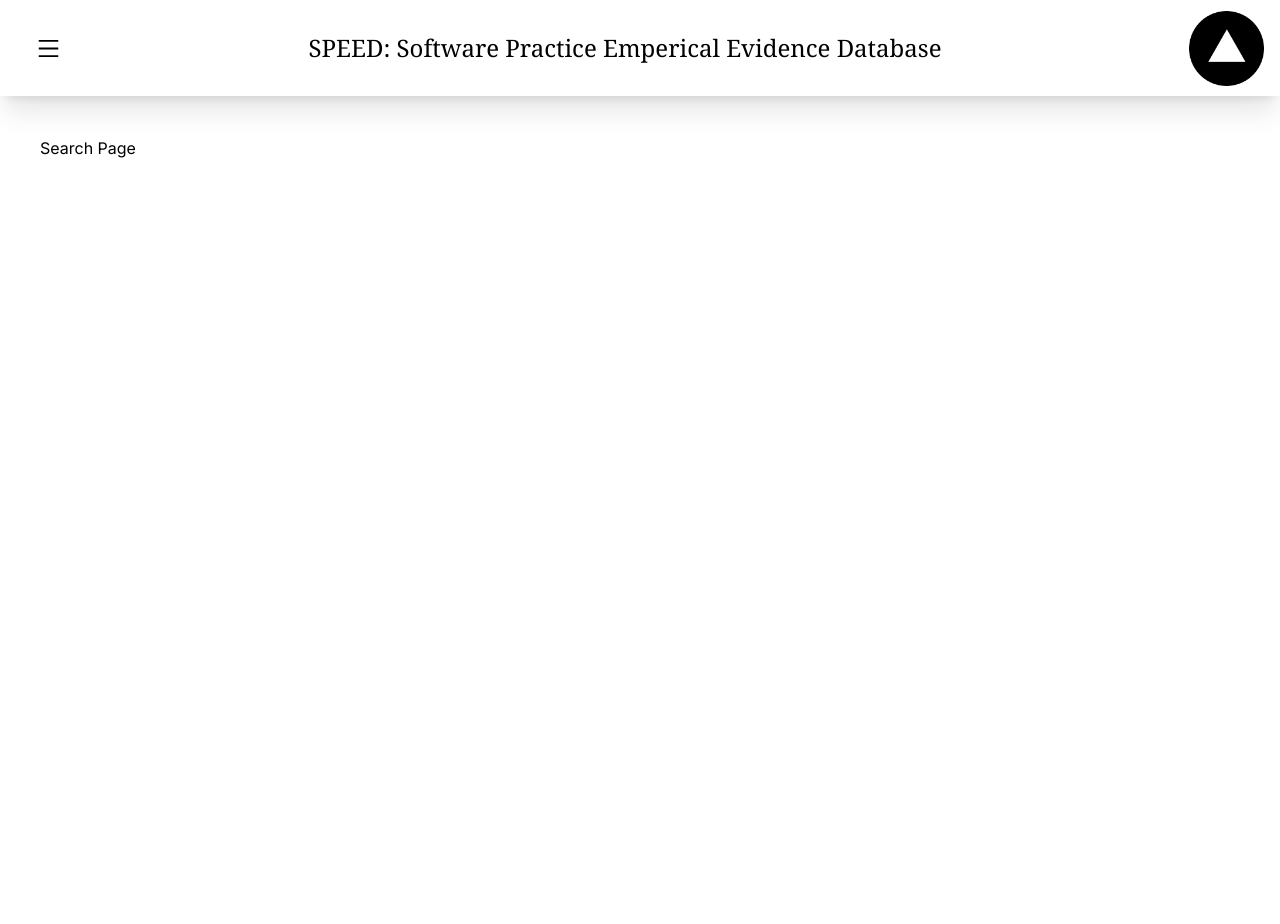
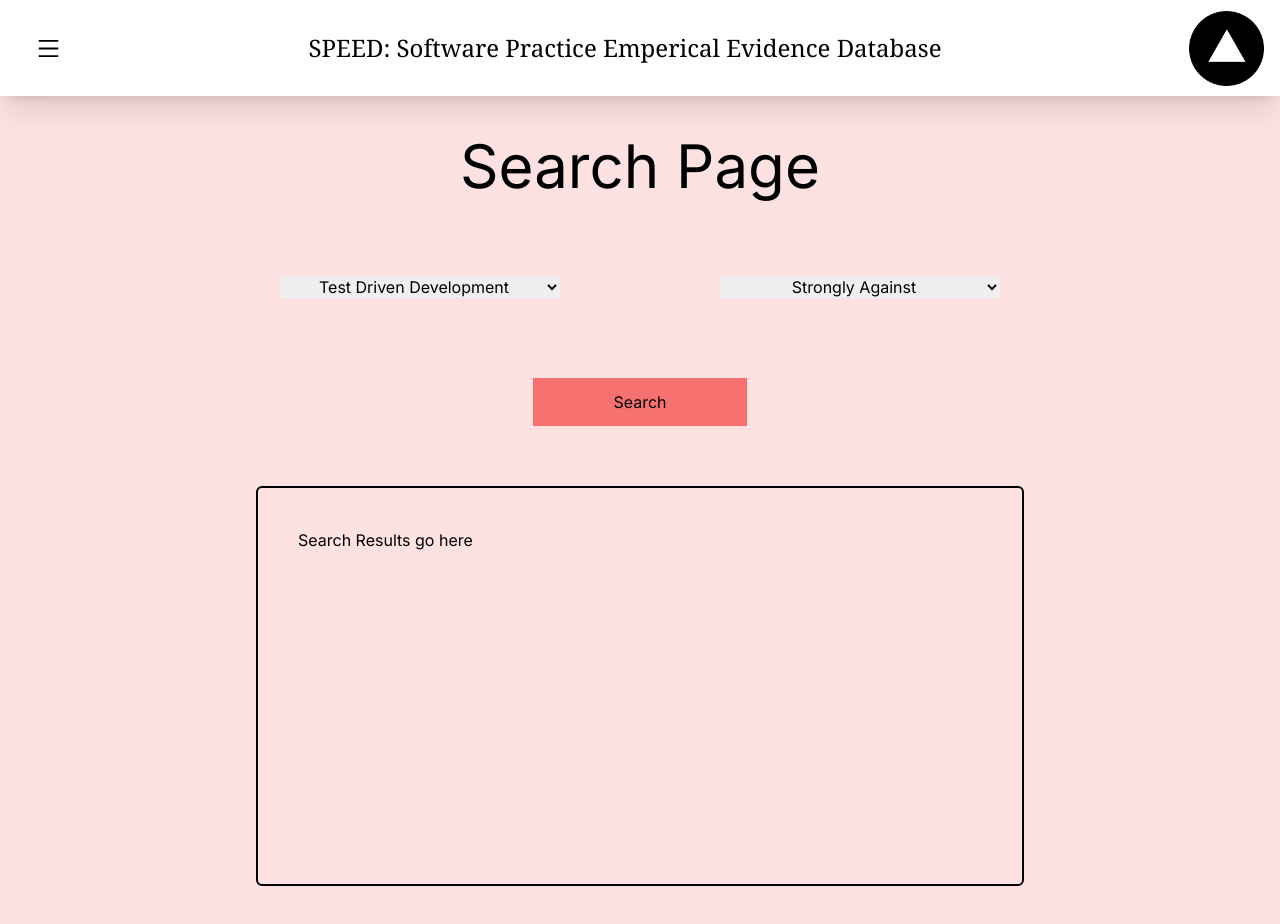
Before and after one commit to ShambhaviBhadauria/Project-, a Next.js app in the folder next-app/: page / in a window 1280 px wide. Shown: the top 924 px of the page. Before the commit the page ends 800 px from the top, so only its background shows below. Built offline with nearby package versions, Linux system fonts and the light colour scheme.

Commit message:
Created a simple layout for the Search Page

```diff
--- a/next-app/app/page.tsx
+++ b/next-app/app/page.tsx
@@ -12,9 +12,40 @@ export default function Home() {
         <br/>
         <br/>
 
-        <div className='flex top-96 p-10'>
-          <h1>Search Page</h1>
+        <form>
+
+        <div className='flex top-96 p-10 w-screen bg-red-100'>
+          <h1 className='text-center w-screen text-6xl'>Search Page</h1>
         </div>
+
+
+        <div className='flex top-96 p-10 w-screen bg-red-100'>
+            <select className='flex text-center h-full w-full mr-20 ml-60'>
+                <option value='1'>Test Driven Development</option>
+                <option value='2'>Scrum Methodology</option>
+                <option value='3'>Third Methodology</option>
+                <option value='4'>Fourth Methodology</option>
+              </select>
+              <select className='flex text-center h-full w-full ml-20 mr-60'>
+                <option value='1'>Strongly Against</option>
+                <option value='2'>Slightly Against</option>
+                <option value='3'>Neutral Stance</option>
+                <option value='4'>Slightly For</option>
+                <option value='5'>Strongly For</option>
+              </select>
+        </div>
+
+        <div className='flex p-10 w-screen bg-red-100'>
+          <button className='flex justify-between text-centre px-20 py-3 rounded-1g m-auto text-black bg-red-400'>Search</button>
+        </div>
+        </form>
+
+        <div className='flex w-screen h-screen bg-red-100'>
+          <div className='flex m-auto h-1/2 w-3/5 rounded-md border-2 mt-5 p-10 border-black' >
+            <p>Search Results go here</p>
+          </div>
+        </div>
+
       </div>
     </section>
   )
```
